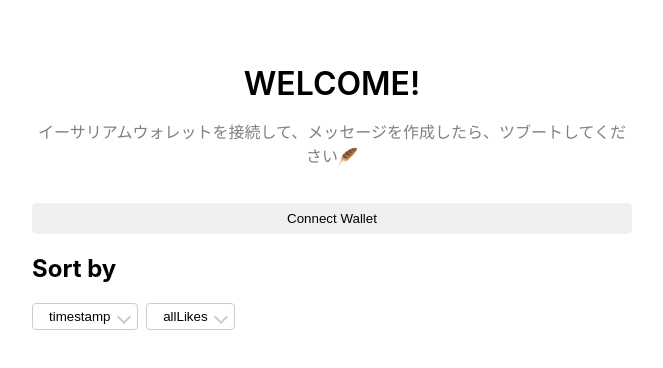
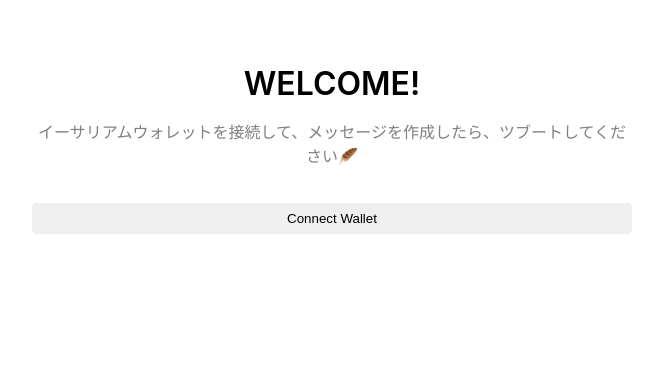
Before and after one commit to yk-saito/social-network-3.0, a React (Create React App) app in the folder web/: page / in a window 1280 px wide. Shown: the top 368 px of the page, without its empty margins (308-971 px from the left). Built offline with nearby package versions, Linux system fonts and the light colour scheme.

Commit message:
refactor(App.js): Changed conditions that display sort button

```diff
--- a/web/src/App.js
+++ b/web/src/App.js
@@ -7,7 +7,7 @@ import SortButton from './SortButton.js';
 
 const App = () => {
   /* デプロイされたコントラクトのアドレスを保持する */
-  const contractAddress = "0x48EAc03d91857adA0b97211Fc88a65bBA9e98E23";
+  const contractAddress = "0x64696789dA5aAA8340130DD1EBa94b9dbe578c8f";
 
   /* ABIの内容を参照 */
   const contractABI = abi.abi;
@@ -16,9 +16,10 @@ const App = () => {
   const [currentAccount, setCurrentAccount] = useState("");
   console.log("currentAccount: ", currentAccount);
 
-  /* ユーザーの投稿(tubuut)を保存する */
+  /* ユーザーの投稿を保存する */
   const [messageValue, setMessageValue] = useState("");
-  /* 全ての投稿(posts)を保存する */
+
+  /* 全ての投稿を保存する */
   const [allPosts, setAllPosts] = useState([]);
 
   /* ソートの条件を保存する */
@@ -342,6 +343,8 @@ const App = () => {
           )
         }
         {/* ソートボタンを表示 */}
+        {
+          currentAccount && (
             <div className="sortButton">
               <h2>Sort by</h2>
               {
@@ -354,10 +357,13 @@ const App = () => {
                 ))
               }
             </div>
-        <div className="listContainer">
+          )
+        }
         {/* 履歴を表示する */}
         {
-          currentAccount &&
+          currentAccount && (
+            <div className="listContainer">
+            {
               sortedPosts.map((post) => (
                 <List
                   key={post.id}
@@ -366,6 +372,8 @@ const App = () => {
               ))
             }
             </div>
+          )
+        }
       </div>
     </div>
   );
```
Lines whose indentation alone changed are shown as unchanged.
